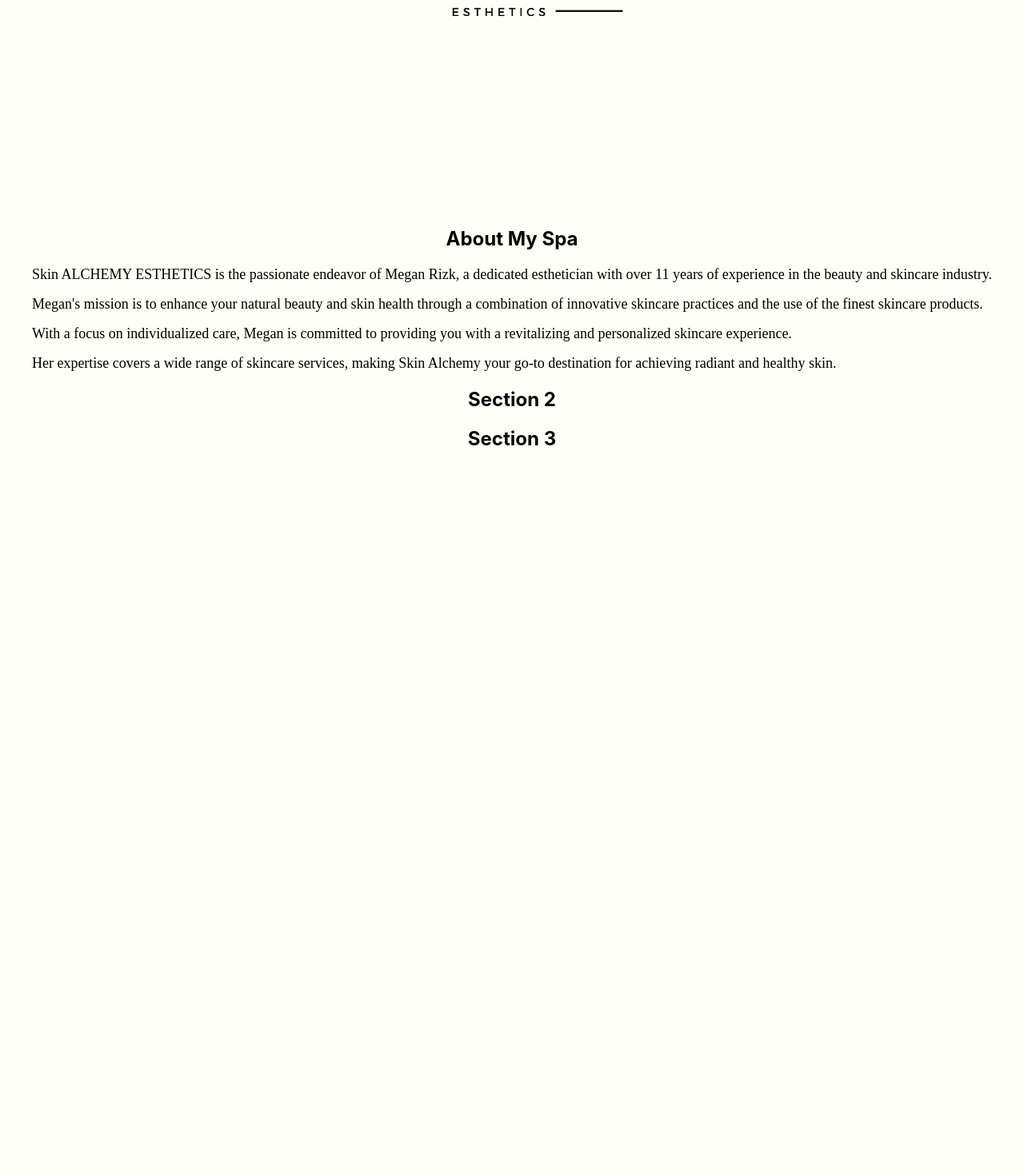
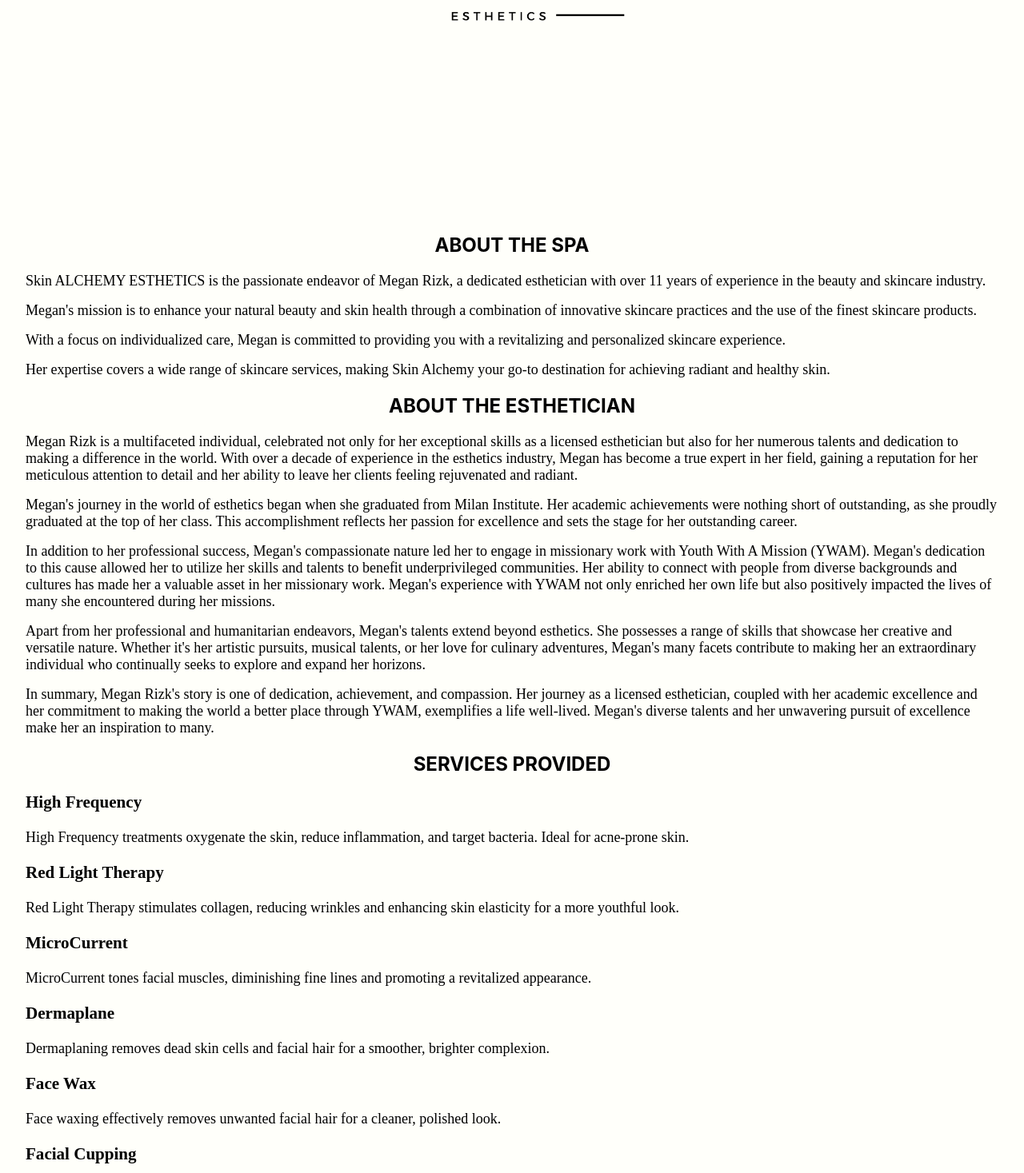
Before and after one commit to rdev-byte/SkinAlchemyWebsite, a React (Create React App) app: page / in a window 1280 px wide. Shown: the part 506-1973 px from the top of the page at 80% size. Before the commit the page ends 1089 px from the top, so only its background shows below. Built offline with nearby package versions, Linux system fonts and the light colour scheme.

Commit message:
updates to app.jsx

```diff
--- a/src/App.css
+++ b/src/App.css
@@ -26,7 +26,81 @@
 .Welcome-Font {
   font-family: 'Crimson Text', sans-serif;
   font-size: 36px;
-  color: #333;
+  color: #333;/* Set the background color for the entire page */
+  body {
+    background-color: #FFFFFA;
+    margin: 0;
+    padding: 0;
+  }
+
+  /* Center the text and add padding to the App container */
+  .App {
+    text-align: center;
+    margin: 0 auto;
+    padding: 2rem;
+  }
+
+  /* Center the Welcome-Container vertically and horizontally with padding */
+  .Welcome-Container {
+    display: flex;
+    align-items: center;
+    justify-content: center;
+    flex-direction: column;
+    text-align: center;
+    padding-top: 3rem;
+  }
+
+  /* Adjust the styles for the Welcome-Font */
+  .Welcome-Font {
+    font-family: "Crimson Text", sans-serif;
+    font-size: 36px;
+    color: #333;
+    text-transform: uppercase;
+    margin: 0 auto;
+    line-height: 1.5;
+    display: inline-block;
+  }
+
+  /* Adjust the styles for the Logo */
+  .Logo {
+    max-width: 50%;
+    height: auto;
+    margin: 2rem 0;
+  }
+
+  /* Style paragraph elements */
+  p {
+    font-family: "Crimson Text", serif;
+    font-size: 18px;
+    text-align: left;
+    margin: 1rem 0;
+  }
+
+  /* Style the section2 class */
+  .section2 {
+    background-color: #9faa99;
+    border: 1px solid #ccc;
+    padding: 2rem;
+    margin: 2rem 0;
+    gap: 2rem;
+  }
+
+  /* Fonts */
+  @import url("https://fonts.googleapis.com/css2?family=Crimson+Text:ital,wght@0,400;0,600;0,700;1,400;1,600;1,700&display=swap");
+  @import url(https://db.onlinewebfonts.com/c/e9d9ecf545e95474ea2fc6bfb69554fc?family=Maharlika+Regular);
+
+  /* Style the Page-Wrapper class to center the content horizontally */
+  .Page-Wrapper {
+    display: flex;
+    justify-content: center;
+  }
+
+  @media (max-width: 768px) {
+    .Page-Wrapper {
+      padding: 0;
+    }
+  }
+
   text-transform: uppercase;
   margin: 0 auto;
   line-height: 1.5;
--- a/src/App.jsx
+++ b/src/App.jsx
@@ -1,20 +1,25 @@
+// Import the logo image
 import logo from './img/logo.png';
+
+// Import the CSS styles
 import './App.css';
 
+// Define the App function
 function App() {
+  // Return the HTML markup for the app
   return (
-    <div className ="Page-Wrapper">
-      <header className ="Jumbotron">
-      </header>
-      <div className ="App">
-        <div className ="Welcome-Container">
-          <span className ="Welcome-Font">- Welcome to -</span>
+    <div className="Page-Wrapper">
+      <header className="Jumbotron"></header>
+      <div className="App">
+        <div className="Welcome-Container">
+          <span className="Welcome-Font">- Welcome to -</span>
         </div>
-        <div className ="App-header">
-          <img src ={logo} className ="Logo" alt ="logo" />
+        <div className="App-header">
+          <img src={logo} className="Logo" alt="logo" />
         </div>
-        {sections.map((section)  => (
-          <section key = {section.id}>
+
+        {sections.map((section) => (
+          <section key={section.id}>
             <h2>{section.section}</h2>
             {section.content}
           </section>
@@ -24,36 +29,112 @@
   );
 }
 
-const sections  = [
+const sections = [
   {
     id: 1,
-    section: 'About My Spa',
+    section: 'ABOUT THE SPA',
     content: (
-      <>
+      <div>
         <p>
-          Skin ALCHEMY ESTHETICS is the passionate endeavor of Megan Rizk, a dedicated esthetician with over 11 years of experience in the beauty and skincare industry.
+          Skin ALCHEMY ESTHETICS is the passionate endeavor of Megan Rizk, a
+          dedicated esthetician with over 11 years of experience in the beauty
+          and skincare industry.
         </p>
         <p>
-          Megan's mission is to enhance your natural beauty and skin health through a combination of innovative skincare practices and the use of the finest skincare products.
+          Megan's mission is to enhance your natural beauty and skin health
+          through a combination of innovative skincare practices and the use of
+          the finest skincare products.
         </p>
         <p>
-          With a focus on individualized care, Megan is committed to providing you with a revitalizing and personalized skincare experience.
+          With a focus on individualized care, Megan is committed to
+          providing you with a revitalizing and personalized skincare
+          experience.
         </p>
         <p>
-          Her expertise covers a wide range of skincare services, making Skin Alchemy your go-to destination for achieving radiant and healthy skin.
+          Her expertise covers a wide range of skincare services, making Skin
+          Alchemy your go-to destination for achieving radiant and healthy skin.
         </p>
-      </>
+      </div>
     ),
   },
   {
     id: 2,
-    section: 'Section 2',
-    content: null,
+    section: 'ABOUT THE ESTHETICIAN',
+    content: (
+      <div>
+        <p>
+          Megan Rizk is a multifaceted individual, celebrated not only for
+          her exceptional skills as a licensed esthetician but also for her
+          numerous talents and dedication to making a difference in the world.
+          With over a decade of experience in the esthetics industry, Megan has
+          become a true expert in her field, gaining a reputation for her
+          meticulous attention to detail and her ability to leave her clients
+          feeling rejuvenated and radiant.
+        </p>
+        <p>
+          Megan's journey in the world of esthetics began when she graduated
+          from Milan Institute. Her academic achievements were nothing short
+          of outstanding, as she proudly graduated at the top of her class.
+          This accomplishment reflects her passion for excellence and sets the
+          stage for her outstanding career.
+        </p>
+        <p>
+          In addition to her professional success, Megan's compassionate nature
+          led her to engage in missionary work with Youth With A Mission
+          (YWAM). Megan's dedication to this cause allowed her to utilize her
+          skills and talents to benefit underprivileged communities. Her
+          ability to connect with people from diverse backgrounds and cultures
+          has made her a valuable asset in her missionary work. Megan's
+          experience with YWAM not only enriched her own life but also
+          positively impacted the lives of many she encountered during her
+          missions.
+        </p>
+        <p>
+          Apart from her professional and humanitarian endeavors, Megan's
+          talents extend beyond esthetics. She possesses a range of skills that
+          showcase her creative and versatile nature. Whether it's her
+          artistic pursuits, musical talents, or her love for culinary
+          adventures, Megan's many facets contribute to making her an
+          extraordinary individual who continually seeks to explore and expand
+          her horizons.
+        </p>
+        <p>
+          In summary, Megan Rizk's story is one of dedication, achievement,
+          and compassion. Her journey as a licensed esthetician, coupled with
+          her academic excellence and her commitment to making the world a
+          better place through YWAM, exemplifies a life well-lived. Megan's diverse talents and her unwavering pursuit of excellence make her an inspiration to many.
+        </p>
+      </div>
+    ),
   },
   {
     id: 3,
-    section: 'Section 3',
-    content: null,
+    section: 'SERVICES PROVIDED',
+    content: (
+      <div>
+        <p>
+          <h3>High Frequency</h3> High Frequency treatments oxygenate the skin, reduce inflammation, and target bacteria. Ideal for acne-prone skin.
+        </p>
+        <p>
+          <h3>Red Light Therapy</h3> Red Light Therapy stimulates collagen, reducing wrinkles and enhancing skin elasticity for a more youthful look.
+        </p>
+        <p>
+          <h3>MicroCurrent</h3> MicroCurrent tones facial muscles, diminishing fine lines and promoting a revitalized appearance.
+        </p>
+        <p>
+          <h3>Dermaplane</h3> Dermaplaning removes dead skin cells and facial hair for a smoother, brighter complexion.
+        </p>
+        <p>
+          <h3>Face Wax</h3> Face waxing effectively removes unwanted facial hair for a cleaner, polished look.
+        </p>
+        <p>
+          <h3>Facial Cupping</h3> Facial cupping stimulates blood flow, reduces puffiness, and rejuvenates the skin for a glowing complexion.
+        </p>
+        <p>
+          <h3>Ice Gloves</h3> Ice gloves soothe the skin, reducing redness and inflammation, particularly beneficial for sensitive skin after other treatments.
+        </p>
+      </div>
+    ),
   },
 ];
 
```
